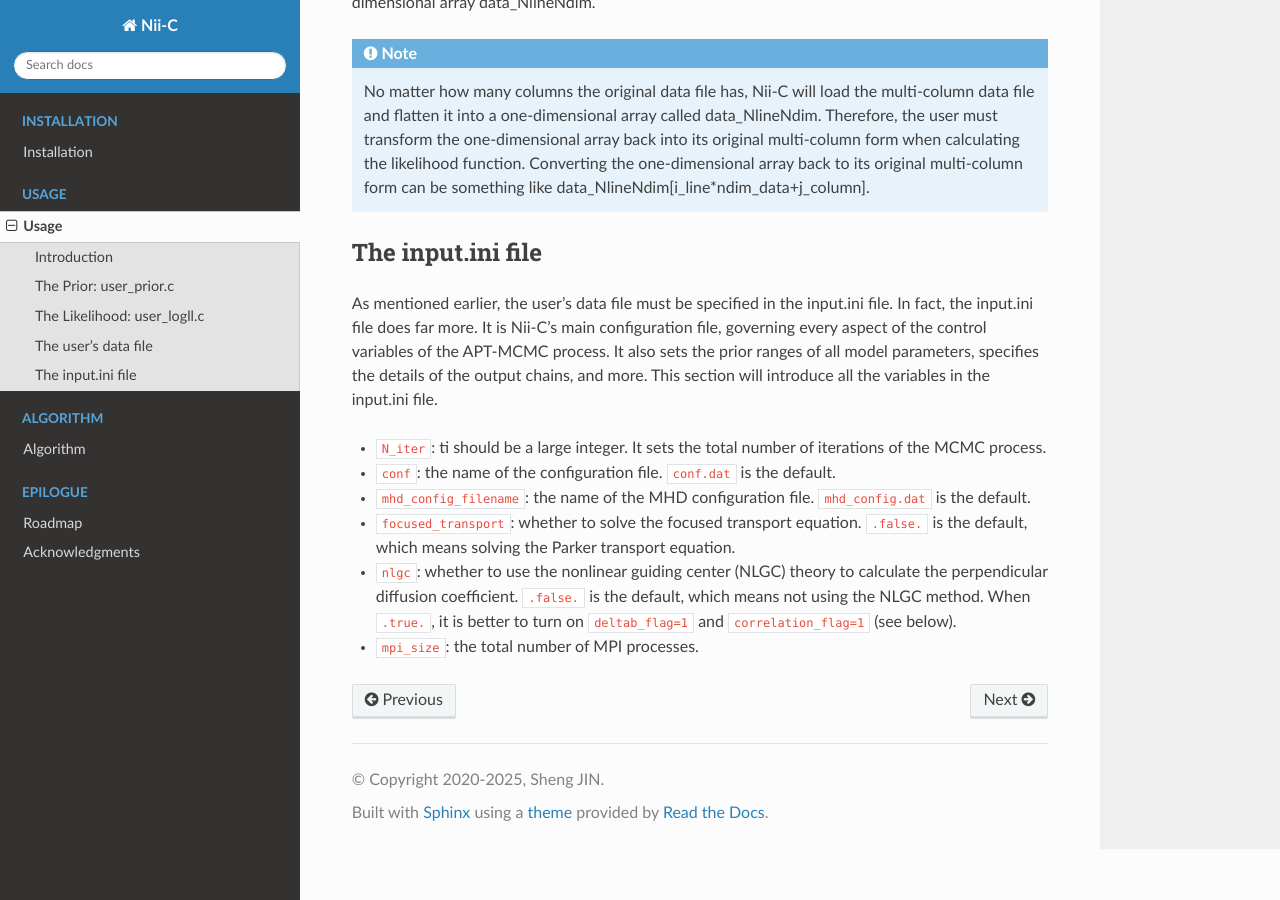
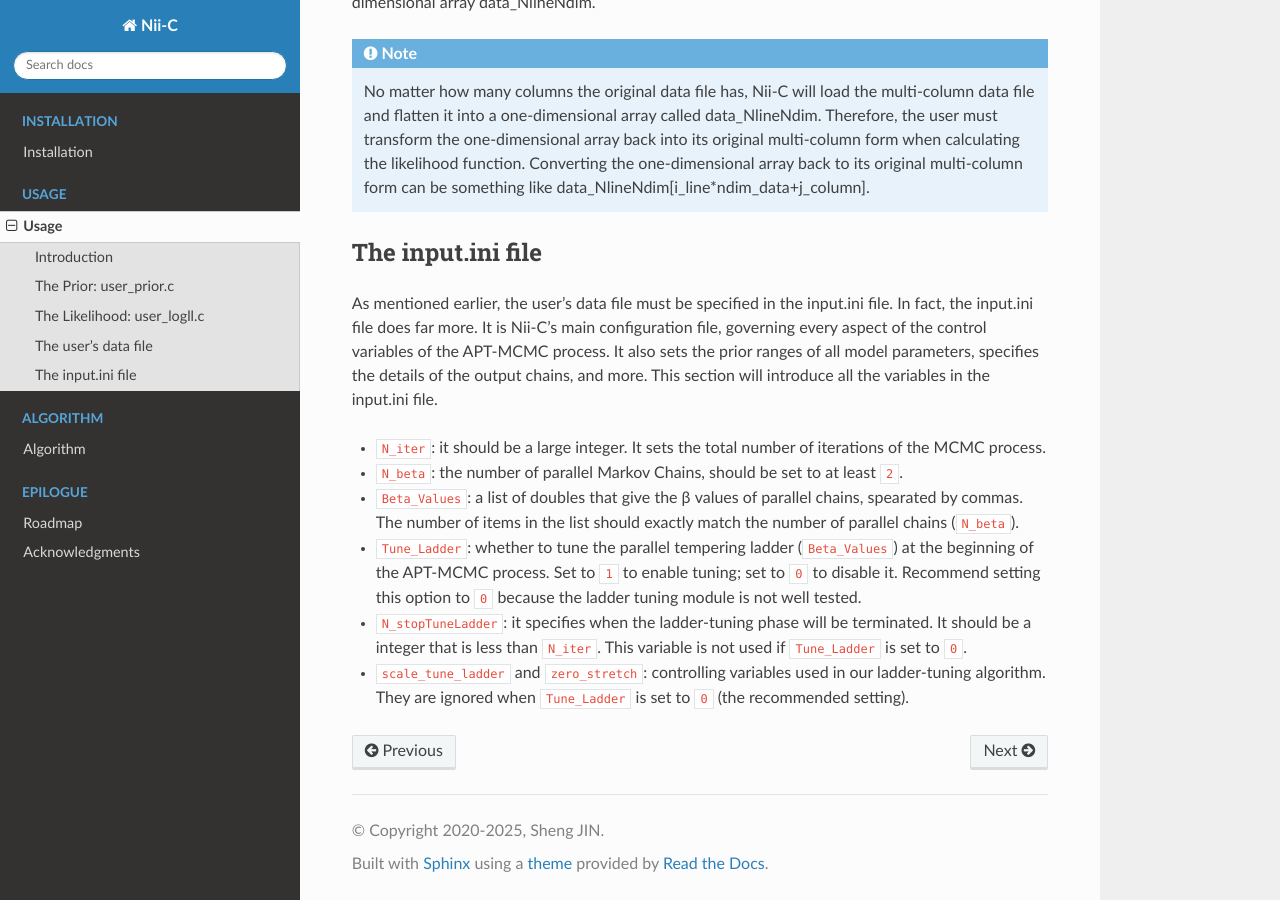
Before and after one commit to shengjin/nii-c-MAN, a Sphinx documentation site: the page built from docs/source/usage.rst, in a window 1280 px wide and 900 px high, scrolled down 2117 px. Built offline with Sphinx 7.4.7 and the Read the Docs theme 3.1.0, drawn with Linux system fonts in a browser that asks for light colours.

```diff
--- a/docs/source/usage.rst
+++ b/docs/source/usage.rst
@@ -97,9 +97,9 @@ It also sets the prior ranges of all model parameters, specifies the details of
 This section will introduce all the variables in the input.ini file.
 
 
-- ``N_iter``: ti should be a large integer. It sets the total number of iterations of the MCMC process.
-- ``conf``: the name of the configuration file. ``conf.dat`` is the default.
-- ``mhd_config_filename``: the name of the MHD configuration file. ``mhd_config.dat`` is the default.
-- ``focused_transport``: whether to solve the focused transport equation. ``.false.`` is the default, which means solving the Parker transport equation.
-- ``nlgc``: whether to use the nonlinear guiding center (NLGC) theory to calculate the perpendicular diffusion coefficient. ``.false.`` is the default, which means not using the NLGC method. When ``.true.``, it is better to turn on ``deltab_flag=1`` and ``correlation_flag=1`` (see below).
-- ``mpi_size``: the total number of MPI processes.
+- ``N_iter``: it should be a large integer. It sets the total number of iterations of the MCMC process.
+- ``N_beta``: the number of parallel Markov Chains, should be set to at least ``2``.
+- ``Beta_Values``: a list of doubles that give the β values of parallel chains, spearated by commas. The number of items in the list should exactly match the number of parallel chains (``N_beta``).
+- ``Tune_Ladder``: whether to tune the parallel tempering ladder (``Beta_Values``) at the beginning of the APT-MCMC process. Set to ``1`` to enable tuning; set to ``0`` to disable it.  Recommend setting this option to ``0`` because the ladder tuning module is not well tested.
+- ``N_stopTuneLadder``: it specifies when the ladder-tuning phase will be terminated. It should be a integer that is less than ``N_iter``. This variable is not used if ``Tune_Ladder`` is set to ``0``.
+- ``scale_tune_ladder`` and ``zero_stretch``: controlling variables used in our ladder-tuning algorithm. They are ignored when ``Tune_Ladder`` is set to ``0`` (the recommended setting).
```
